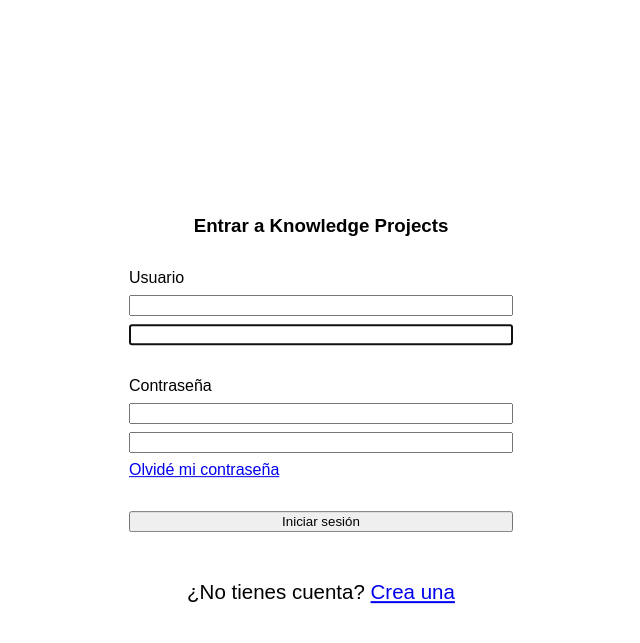
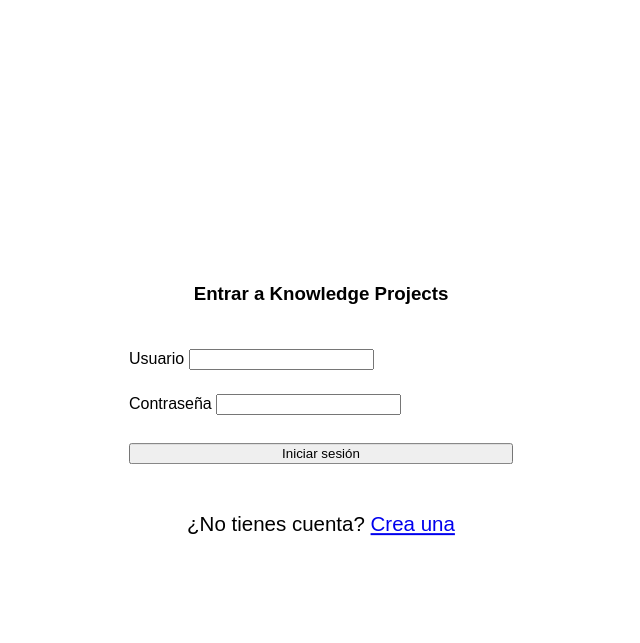
Before and after one commit to ICESI-PI1/knowledge_projects, a Django app: page /login/ in a window 1280 px wide. Shown: the top 643 px of the page, without its empty margins (319-959 px from the left). Run offline with Django 4.2, Linux system fonts and the light colour scheme.

Commit message:
Fix auth ui

```diff
--- a/Auth/forms.py
+++ b/Auth/forms.py
@@ -5,24 +5,42 @@ from django.contrib.auth.forms import AuthenticationForm
 
 
 class User_login_form(AuthenticationForm):
+    username = forms.CharField(widget=forms.TextInput(attrs={'class': 'input', 'placeholder': ''}),required=True)
+    password = forms.CharField(widget=forms.PasswordInput(attrs={'class': 'input', 'placeholder': ''}),required=True)
     class Meta :
         model = User
         fields = [
-            'username'
-            'password'
         ]
         widgets = {
-            'username' : forms.CharField(widget=forms.TextInput(attrs={'class': 'input', 'placeholder': ''}),required=True),
-            'password': forms.CharField(widget=forms.PasswordInput(attrs={'class': 'input', 'type':'password','placeholder': ''}),required=True),
+        }
+
+class Client_register_form(forms.ModelForm):
+    password = forms.CharField(widget=forms.PasswordInput(attrs={'class': 'input', 'placeholder': ''}),required=True)
+    password_confirmation = forms.CharField(widget=forms.PasswordInput(attrs={'class': 'input', 'placeholder': ' '}),required=True)
+    username = forms.CharField(widget=forms.TextInput(attrs={'class': 'input', 'placeholder': ''}),required=True)
+    class Meta:
+        model = Client
+
+        fields = [
+            'name',
+            'phone_number',
+            'address',
+            'representative_name',
+            'phone_number_representative'
+        ]
+        widgets = {
+            'name':  forms.TextInput(attrs={'class': 'input', 'placeholder': ''}),
+            'phone_number':forms.NumberInput(attrs={'class': 'input', 'placeholder': ''}),
+            'address':forms.TextInput(attrs={'class': 'input', 'placeholder': ''}),
+            'representative_name':forms.TextInput(attrs={'class': 'input', 'placeholder': ' '}),
+            'phone_number_representative':forms.NumberInput(attrs={'class': 'input', 'placeholder': ''}),
         }
 
 
 class Employee_register_form(forms.ModelForm):
 
     password = forms.CharField(widget=forms.PasswordInput(attrs={'class': 'form-control mb-3', 'placeholder': 'Contraseña'}))
-
     password_confirmation = forms.CharField(widget=forms.PasswordInput(attrs={'class': 'form-control mb-3', 'placeholder': 'Confirmar contraseña'}))
-
     username = forms.CharField(widget=forms.TextInput(attrs={'class': 'form-control mb-3', 'placeholder': 'Cedula'}))
 
     class Meta:
@@ -87,28 +105,3 @@ class Employee_edit_form(forms.ModelForm):
             'img':forms.FileInput(attrs={'class': 'form-control mb-1', 'placeholder': 'Imagen:'}),
 
         }
-
-
-class Client_register_form(forms.ModelForm):
-    password = forms.CharField(widget=forms.PasswordInput(attrs={'class': 'input', 'placeholder': ''}),required=True)
-
-    password_confirmation = forms.CharField(widget=forms.PasswordInput(attrs={'class': 'input', 'placeholder': ' '}),required=True)
-
-    username = forms.CharField(widget=forms.TextInput(attrs={'class': 'input', 'placeholder': ''}),required=True)
-    class Meta:
-        model = Client
-
-        fields = [
-            'name',
-            'phone_number',
-            'address',
-            'representative_name',
-            'phone_number_representative'
-        ]
-        widgets = {
-            'name':  forms.TextInput(attrs={'class': 'input', 'placeholder': ''}),
-            'phone_number':forms.NumberInput(attrs={'class': 'input', 'placeholder': ''}),
-            'address':forms.TextInput(attrs={'class': 'input', 'placeholder': ''}),
-            'representative_name':forms.TextInput(attrs={'class': 'input', 'placeholder': ' '}),
-            'phone_number_representative':forms.NumberInput(attrs={'class': 'input', 'placeholder': ''}),
-        }
--- a/Auth/templates/login.html
+++ b/Auth/templates/login.html
@@ -67,18 +67,21 @@
     <form class="mb3" method="post">
       {% csrf_token %}
 
-      <div class="col g05 mb2">
-        <label class="has-text-weight-medium" for="username">Usuario</label>
-        <input name="username" class="input"></input>
-        {{form.username}}
+    <div class="column is-12" style="padding: 0.75em 0rem !important;">
+        <div class="field">
+            {{form.username.errors}}
+            <label for="username" class="label">Usuario</label>
+            {{ form.username}}
+        </div>
+    </div>
+
+    <div class="column is-12 mb1" style="padding: 0.75em 0rem !important;">
+      <div class="field">
+          {{form.password.errors}}
+          <label for="username" class="label">Contraseña</label>
+          {{ form.password}}
       </div>
-
-      <div class="col g05 mb2">
-        <label class="has-text-weight-medium" for="password">Contraseña</label>
-        <input name="password" class="input" type="password"></input>
-        {{form.password}}
-        <a href="#!">Olvidé mi contraseña</a>
-      </div>
+    </div>
 
       <button type="submit" class="button is-primary is-medium" style="width: 100%;">Iniciar sesión</button>
     </form>
```
